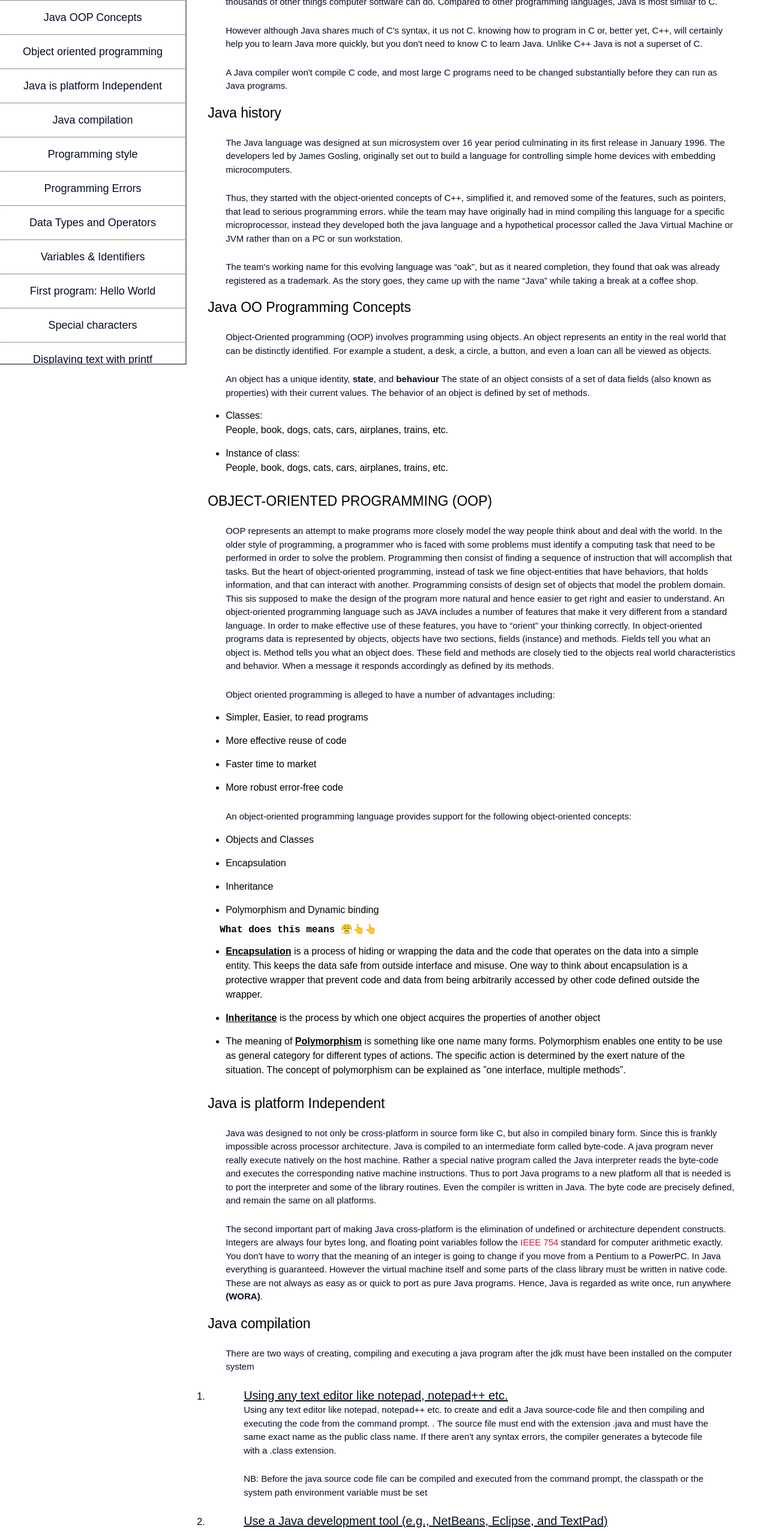
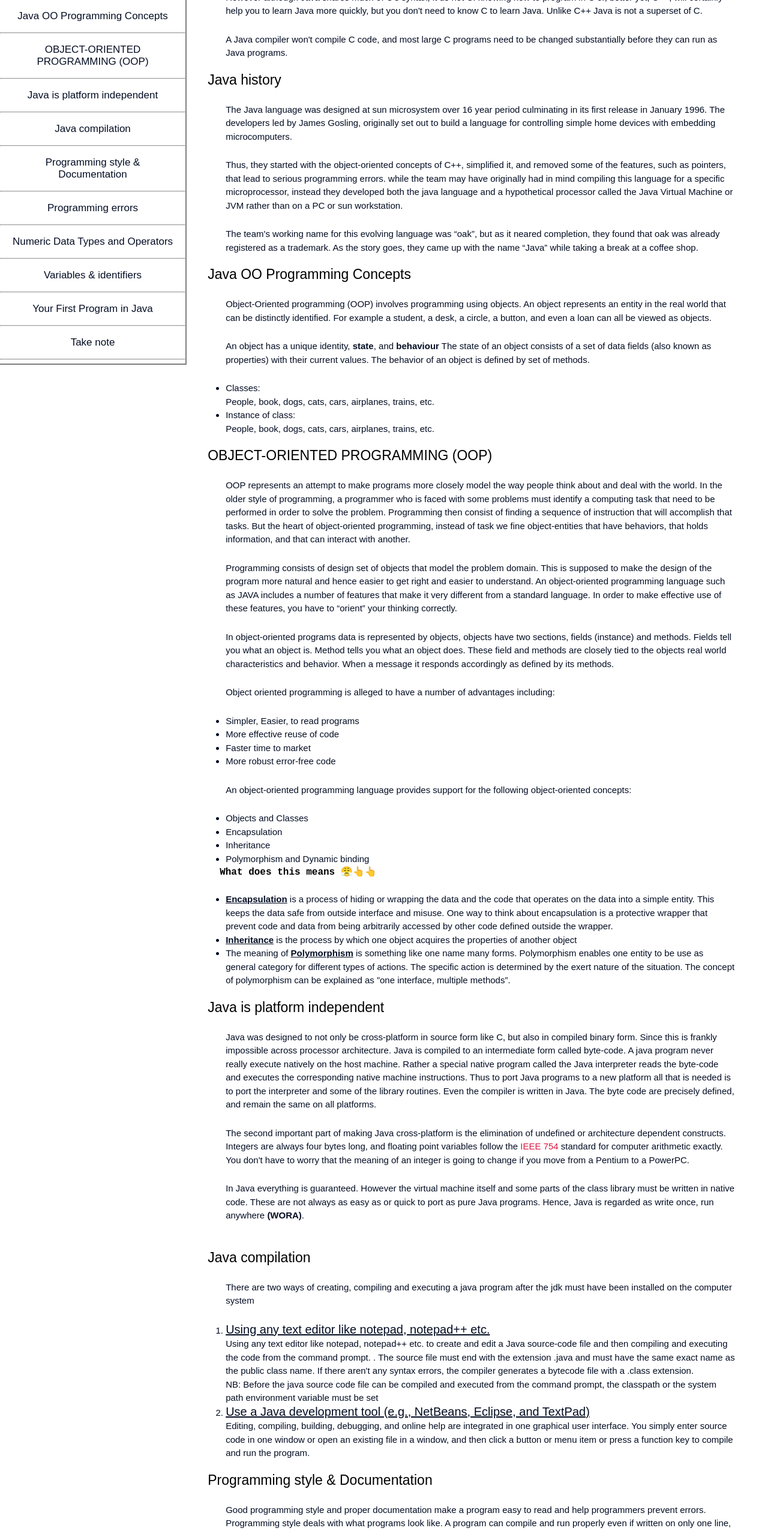
Before and after one commit to Codammy/FreeCodeCamp, a plain HTML site: page Technical Documentation page/index.html in a window 1280 px wide. Shown: the part 180-2732 px from the top of the page at 60% size. Drawn offline with Linux system fonts and the light colour scheme.

Commit message:
'Updated'

```diff
--- a/Technical Documentation page/index.html
+++ b/Technical Documentation page/index.html
@@ -10,7 +10,6 @@
   <script src="https://kit.fontawesome.com/3c5dd8b0d1.js" crossorigin="anonymous"></script>
   <link rel="stylesheet" href="style.css">
 </head>
-
 <body>
   <div class="contain_nav">
     <nav id="navbar">
@@ -26,34 +25,34 @@
         <hr>
         <a href="#Java_history" class="nav-link">Java history</a>
         <hr>
-        <a href="#Java_OO_Programming_Concepts" class="nav-link">Java OOP Concepts</a>
+        <a href="#Java_OO_Programming_Concepts" class="nav-link">Java OO Programming Concepts</a>
         <hr>
-        <a href="#OBJECT-ORIENTED_PROGRAMMING_(OOP)" class="nav-link">Object oriented programming</a>
+        <a href="#OBJECT-ORIENTED_PROGRAMMING_(OOP)" class="nav-link">OBJECT-ORIENTED PROGRAMMING (OOP)</a>
         <hr>
-        <a href="#Java_is_platform_Independent" class="nav-link">Java is platform Independent</a>
+        <a href="#Java_is_platform_independent" class="nav-link">Java is platform independent</a>
         <hr>
         <a href="#Java_compilation" class="nav-link">Java compilation</a>
         <hr>
-        <a href="#Programming_style_&_Documentation" class="nav-link">Programming style</a>
+        <a href="#Programming_style_&_Documentation" class="nav-link">Programming style & Documentation</a>
         <hr>
-        <a href="#Programming_errors" class="nav-link">Programming Errors</a>
+        <a href="#Programming_errors" class="nav-link">Programming errors</a>
         <hr>
-        <a href="#Numeric_Data_Types_and_Operations" class="nav-link">Data Types and Operators</a>
+        <a href="#Numeric_Data_Types_and_Operators" class="nav-link">Numeric Data Types and Operators</a>
         <hr>
-        <a href="#Variables_&_identifiers" class="nav-link">Variables & Identifiers</a>
+        <a href="#Variables_&_identifiers" class="nav-link">Variables & identifiers</a>
         <hr>
-        <a href="#Your_First_Program_in_Java" class="nav-link">First program: Hello World</a>
+        <a href="#Your_First_Program_in_Java" class="nav-link">Your First Program in Java</a>
         <hr>
-        <a href="#Take_note" class="nav-link">Special characters</a>
+        <a href="#Take_note" class="nav-link">Take note</a>
         <hr>
         <a href="#Displaying_text_with_printf" class="nav-link">Displaying text with printf</a>
         <hr>
-        <a href="#Reading_input_from_the_console" class="nav-link">Reading inputs from the console</a>
+        <a href="#Reading_input_from_the_console" class="nav-link">Reading input from the console</a>
         <hr>
         <a href="#Memory_Concepts" class="nav-link">Memory Concepts</a>
         <hr>
         <a href="#Equality_and_Relational_Operators" id="nav-link">Equality and Relational Operators</a><hr>
-        <a href="#Assignment,increment_and_decrement_operators" id="nav-link">Assignment increment and decrement Operators</a>
+        <a href="#Assignment,_increment_and_decrement_operators" id="nav-link">Assignment, increment and decrement operators</a>
         <hr>
         <a href="#Loops_in_Java" class="nav-link">Loops in Java</a>
         <hr>
@@ -64,7 +63,7 @@
   </div>
   <main id="main-doc">
     <section class="main-section" id="Introduction">
-      <header id="Introduction">Introduction</header>
+      <header>Introduction</header>
       <div class="note">
         <p>Java (with a capital J) is a high-level, third generation programming language, like C, Fortran, Smalltalk,
           Perl, and many others. You can use Java to write computer applications that crunch numbers, process words,
@@ -79,7 +78,7 @@
       </div>
     </section>
     <section class="main-section" id="Java_history">
-      <header id="Java_history">Java history</header>
+      <header>Java history</header>
       <div class="note">
         <p>The Java language was designed at sun microsystem over 16 year period culminating in its first release in
           January 1996. The developers led by James Gosling, originally set out to build a language for controlling
@@ -95,7 +94,7 @@
       </div>
     </section>
     <section class="main-section" id="Java_OO_Programming_Concepts">
-      <header id="Java_OO_Programming_Concepts">Java OO Programming Concepts</header>
+      <header>Java OO Programming Concepts</header>
       <div class="note">
         <p>Object-Oriented programming (OOP) involves programming using objects. An object represents an entity in the
           real world that can be distinctly identified. For example a student, a desk, a circle, a button, and even a
@@ -113,19 +112,19 @@
         </ul>
       </div>
     </section>
-    <section class="main-section" id="OBJECT-ORIENTED-PROGRAMMING_(OOP)">
-      <header id="OBJECT-ORIENTED_PROGRAMMING_(OOP)">OBJECT-ORIENTED PROGRAMMING (OOP)</header>
+    <section class="main-section" id="OBJECT-ORIENTED_PROGRAMMING_(OOP)">
+      <header>OBJECT-ORIENTED PROGRAMMING (OOP)</header>
       <div class="note">
         <p>OOP represents an attempt to make programs more closely model the way people think about and deal with the
           world. In the older style of programming, a programmer who is faced with some problems must identify a
           computing task that need to be performed in order to solve the problem. Programming then consist of finding a
           sequence of instruction that will accomplish that tasks. But the heart of object-oriented programming, instead
           of task we fine object-entities that have behaviors, that holds information, and that can interact with
-          another. Programming consists of design set of objects that model the problem domain. This sis supposed to
+          another.</p><p>Programming consists of design set of objects that model the problem domain. This is supposed to
           make the design of the program more natural and hence easier to get right and easier to understand. An
           object-oriented programming language such as JAVA includes a number of features that make it very different
           from a standard language. In order to make effective use of these features, you have to “orient” your thinking
-          correctly. In object-oriented programs data is represented by objects, objects have two sections, fields
+          correctly.</p><p> In object-oriented programs data is represented by objects, objects have two sections, fields
           (instance) and methods. Fields tell you what an object is. Method tells you what an object does. These field
           and methods are closely tied to the objects real world characteristics and behavior. When a message it
           responds accordingly as defined by its methods.
@@ -162,9 +161,9 @@
           </ul>
         </div>
       </div>
-    </section>
-    <section class="main-section" id="Java_is_platform_Independent">
-      <header id="Java_is_platform_Independent">Java is platform Independent </header>
+  </section>
+  <section class="main-section" id="Java_is_platform_independent">
+      <header>Java is platform independent </header>
       <p>Java was designed to not only be cross-platform in source form like C, but also in compiled binary form. Since
         this is frankly impossible across processor architecture. Java is compiled to an intermediate form called
         byte-code. A java program never really execute natively on the host machine. Rather a special native program
@@ -175,44 +174,41 @@
       <p>The second important part of making Java cross-platform is the elimination of undefined or architecture
         dependent constructs. Integers are always four bytes long, and floating point variables follow the <span
           style="color: crimson;"> IEEE 754</span> standard for computer arithmetic exactly. You don't have to worry
-        that the meaning of an integer is going to change if you move from a Pentium to a PowerPC. In Java everything is
+        that the meaning of an integer is going to change if you move from a Pentium to a PowerPC.</p><p> In Java everything is
         guaranteed.
         However the virtual machine itself and some parts of the class library must be written in native code. These are
         not always as easy as or quick to port as pure Java programs.
-        Hence, Java is regarded as write once, run anywhere <b>(WORA)</b>.
+        Hence, Java is regarded as write once, run anywhere <b>(WORA)</b>.</p>
       </p>
     </section>
     <section class="main-section" id="Java_compilation">
-      <header id="Java_compilation">Java compilation</header>
+      <header>Java compilation</header>
       <div class="note">
         <p>There are two ways of creating, compiling and executing a java program after the jdk must have been installed
           on the computer system
         </p>
         <ol>
           <li>
-            <p><span class="header_take_note_of">Using any text editor like notepad, notepad++ etc.</span><br>
+            <span class="header_take_note_of">Using any text editor like notepad, notepad++ etc.</span><br>
               Using any text editor like notepad, notepad++ etc. to create and edit a Java source-code file and then
               compiling and executing the code from the command prompt. . The source file must end with the extension
               .java and must have the same exact name as the public class name. If there aren't any syntax errors, the
               compiler generates a bytecode file with a .class extension.
-            </p>
-            <p>
+              <br>
               <bold>NB:</bold> Before the java source code file can be compiled and executed from the command prompt,
               the classpath or the system path environment variable must be set
-            </p>
           </li>
           <li>
-            <p><span class="header_take_note_of"> Use a Java development tool (e.g., NetBeans, Eclipse, and TextPad)
+            <span class="header_take_note_of"> Use a Java development tool (e.g., NetBeans, Eclipse, and TextPad)
               </span><br> Editing, compiling, building, debugging, and online help are integrated in one graphical user
               interface. You simply enter source code in one window or open an existing file in a window, and then click
               a button or menu item or press a function key to compile and run the program.
-            </p>
           </li>
         </ol>
       </div>
     </section>
     <section class="main-section" id="Programming_style_&_Documentation">
-      <header id="Programming_style_&_Documentation">Programming style & Documentation</header>
+      <header>Programming style & Documentation</header>
       <article>
         <p>
           Good programming style and proper documentation make a program easy to read and help programmers prevent
@@ -223,20 +219,20 @@
           and documentation are as important as coding. Good programming style and appropriate documentation reduce the
           chance of errors and make programs easy to read.
         </p>
-        <p>
+        <!-- <p> -->
         <ol>
-          <li>Appropriate Comments and Comment Styles</li>
+          <li>Appropriate Comments and Comment Styles</li><br>
           <li>Proper Indentation and Spacing
-          </li>
+          </li><br>
           <li>Block Styles: A block is a group of statements surrounded by braces. There are two popular styles,
             next-line style and end-of-line style, as shown below.
           </li>
         </ol>
-        </p>
+        <!-- </p> -->
       </article>
     </section>
     <section class="main-section" id="Programming_errors">
-      <header id="Programming_errors">Programming errors</header>
+      <header>Programming errors</header>
       <article>
         <p><span class="header_take_note_of"> Syntax Errors</span><br>
           Errors that are detected by the compiler are called syntax errors or compile errors. Syntax
@@ -265,8 +261,8 @@
         </p>
       </article>
     </section>
-    <section class="main-section" id="Data_Types_and_Operators">
-      <header id="Numeric_Data_Types_and_Operations">Numeric Data Types and Operations</header>
+    <section class="main-section" id="Numeric_Data_Types_and_Operators">
+      <header>Numeric Data Types and Operators</header>
       <article>
         <p><i>Java has six numeric types for integers and floating-point numbers</i><br>
         </p>
@@ -388,7 +384,7 @@
       </article>
     </section>
     <section class="main-section" id="Variables_&_identifiers">
-      <header id="Variables_&_identifiers">Variables & identifiers</header>
+      <header>Variables & identifiers</header>
       <div class="note">
         <p>
           <span class="header_take_note_of">Identifiers</span><br>
@@ -471,7 +467,7 @@
       </div>
     </section>
     <section class="main-section" id="Your_First_Program_in_Java">
-      <header id="Your_First_Program_in_Java">Your First Program in Java </header>
+      <header>Your First Program in Java </header>
       <p>A Java application is a computer program that executes when you use the java command to launch the Java Virtual
         Machine (JVM). Later in this section we'll discuss how to compile and run a Java application. First we consider
         a simple application that displays a line of text. Figure 2.1 shows the program followed by a box that displays
@@ -494,7 +490,7 @@ public static void main(String[] args)
       <code class="console">Hello World!</code>
     </section>
     <section class="main-section" id="Take_note">
-      <header id="Take_note">Take note</header>
+      <header>Take note</header>
       <article>
         <p><span class="header_take_note_of"> LINE 1&2: Commenting Your Programs</span> <br>
           We insert <span style="color: rgb(255, 0, 128);">comments</span> to <span
@@ -584,9 +580,8 @@ public static void main(String[] args)
         </table>
       </summary>
     </section>
-    </section>
     <section class="main-section" id="Displaying_text_with_printf">
-      <header id="Displaying_Text_with_printf">Displaying Text with printf</header>
+      <header>Displaying text with printf</header>
       <article>
         <p>
           The System.out.printf method (f means “formatted”) displays formatted data. each line of code after each
@@ -648,7 +643,7 @@ public static void main(String[] args)
       </summary>
     </section>
     <section class="main-section" id="Reading_input_from_the_console">
-      <header id="Reading_input_from_the_console">Reading Input from the Console</header>
+      <header>Reading input from the console</header>
       <div class="text">
         <p>Reading input from the console enables the program to accept input from the user. In java can the Scanner
           class is used for console input. Java uses System.out to refer to the standard output device and System.in to
@@ -734,7 +729,7 @@ Sum is: 99
       </div>
     </section>
     <section class="main-section" id="Memory_Concepts">
-      <header id="Memory_Concepts">Memory Concepts</header>
+      <header>Memory Concepts</header>
       <article>
         <p>Variable names such as number1, number2 and sum actually correspond to locations in the
           computer's memory. Every variable has a name, a type, a size (in bytes) and a value.
@@ -752,7 +747,7 @@ Sum is: 99
       </article>
     </section>
     <section class="main-section" id="Equality_and_Relational_Operators">
-      <header id="Equality_and_Relational_Operators">Equality and Relational Operators</header>
+      <header>Equality and Relational Operators</header>
       <article>
         <p>
           <span class="header_take_note_of">Decision Making</span><br>
@@ -886,8 +881,8 @@ Sum is: 99
             </code>
       </article>
     </section>
-    <section class="main-section" id="Assignment,increment_and_decrement_operators">
-      <header id="Assignment,increment_and_decrement_operators">Assignment, increment and decrement operators</header>
+    <section class="main-section" id="Assignment,_increment_and_decrement_operators">
+      <header>Assignment, increment and decrement operators</header>
       <article>
         <p>
           <span class="header_take_note_of">Augmented assignment</span><br>
@@ -1020,7 +1015,7 @@ Sum is: 99
       </article>
     </section>
     <section class="main-section" id="Loops_in_Java">
-      <header id="Loops in Java">Loops in Java</header>
+      <header>Loops in Java</header>
       <article>
         <p>Looping in programming languages is a feature which facilitates the execution of a set of instructions/functions repeatedly while some condition evaluates to true. Java provides three ways for executing the loops. While all the ways provide similar basic functionality, they differ in their syntax and condition checking time.</p>
    <p>java provides Three types of Conditional statements this second  type is loop statement .</p>
@@ -1048,12 +1043,12 @@ while (condition);</code></li>
    <p>Read more on loops on <a style="color: green;text-decoration: underline;" href="https://www.geeksforgeeks.org/loops-in-java/"><b>geeks fo geeks.</b></a></p>
       </article>
     </section>
-    <h1>THANK YOU.</h1>
-    <section class="main-section" id="Reference"></section>
-      <footer> <header id="Reference">Reference</header>
+    <h1 style="margin-top: 10px;">THANK YOU.</h1>
+    <section class="main-section" id="Reference">
+      <header style="display: none;">Reference</header>
         <p>Reference from the NOTE INTENDED FOR A FIRST COURSE IN OBJECTIVE-Oriented programming language with java at <a style="color: green;" href="https://www.federalpolyilaro.edu.ng">federal polytechnic Ilaro</a>, Ogun state <br>Nigeria.</p>
-  </footer>
-  </main>
+</section>
+ </main>
           <script>
          const mai =  document.getElementById('main-doc');
         const navg = document.querySelector('.chevrun_up');
@@ -1068,7 +1063,7 @@ while (condition);</code></li>
         }
           window.onscroll = ()=>{
           navg.parentElement.parentElement.style.position = 'fixed';
-          mai.style.marginTop += '55px';
+          mai.classList.add("fixed");
       }
         console.log(show_up);
       </script>
--- a/Technical Documentation page/style.css
+++ b/Technical Documentation page/style.css
@@ -57,6 +57,7 @@ nav .relative_container {
 }
 
 nav .relative_container a {
+  font-size: 17px;
   padding: 17px;
   color: rgb(3, 13, 35);
 }
@@ -79,18 +80,12 @@ p {
   margin: 20px 0 0 30px;
   font-size: 23px;
 }
-
-.main-section ol,
-li {
-  margin: 15px 10px 5px 0;
+.main-section ul,.main-section ol{
+  margin: 25px 50px 0 60px;
+  font-size: 15px;
+  line-height: 1.5em;
+  color: rgb(3, 13, 35);
 }
-
-.main-section ul,
-li{
-  margin: 15px 35px 10px 30px;
-  line-height: 1.5em;
-}
-
 code {
   display: block;
   width: 75%;
@@ -153,7 +148,7 @@ td:first-child {
   color: rgb(46, 46, 237);
 }
 
-footer {
+#Reference {
   font-family: monospace;
   text-transform: uppercase;
   text-align: center;
@@ -163,11 +158,11 @@ footer {
   background-color: rgb(181, 175, 175);
 }
 
-footer p {
+#Reference p {
   color: aliceblue;
 }
 
-footer p a {
+#Reference p a {
   text-decoration: underline;
 }
 
@@ -175,7 +170,13 @@ footer p a {
   Body {
     flex-direction: column;
   }
-
+  .fixed{
+    margin-top: 55px;
+  }
+.header_take_note_of {
+  font-size: 17px;
+  text-decoration: underline;
+}
   header .chevrun_up {
     display: block;
     margin-right: 30px;
@@ -239,7 +240,7 @@ nav{position: unset;}
     font-size: .7em;
   }
 
-  footer {
+  #Reference {
     width: 100%;
   }
 }
```
